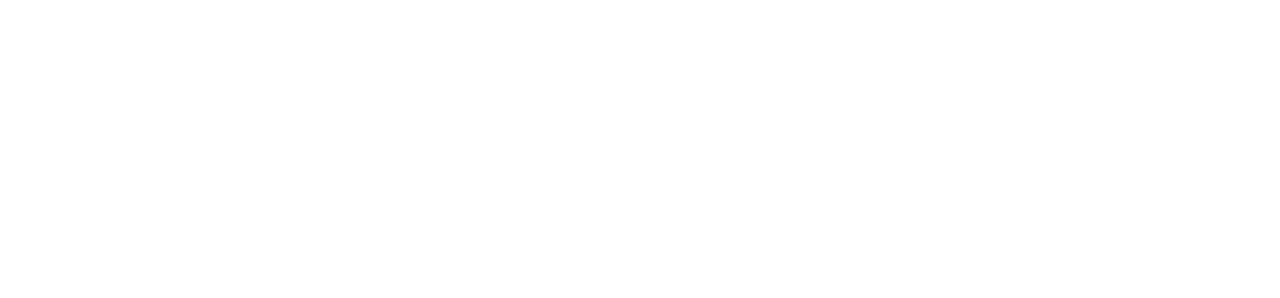
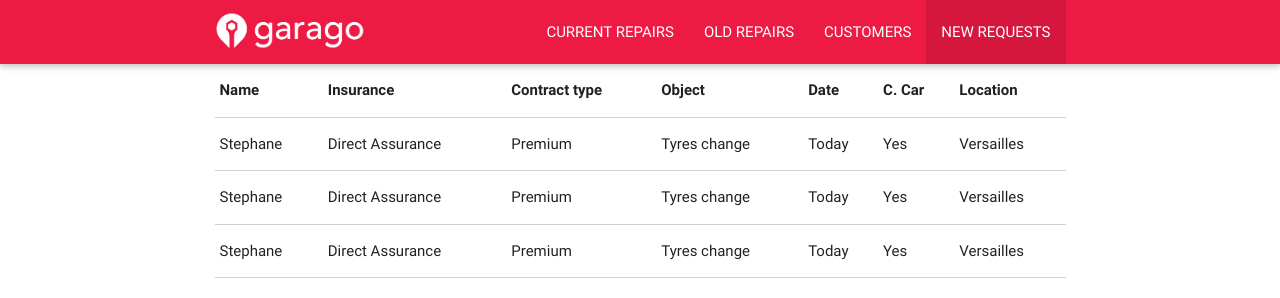
Before and after one commit to roche-d/dt-2015-web, a plain HTML site: page index.html in a window 1280 px wide. Drawn offline with Linux system fonts and the light colour scheme.

Commit message:
basic layout

```diff
--- /dev/null
+++ b/app/style.css
@@ -0,0 +1,14 @@
+
+nav {
+    background-color: #ed1a44;
+}
+
+nav .brand-logo {
+    background-image: url("img/logo-name.png");
+    background-repeat: no-repeat;
+    background-size: contain;
+    background-position-y: 12px;
+    height: 64px;
+    min-width: 100px;
+    width: 150px;
+}
--- a/index.html
+++ b/index.html
@@ -3,12 +3,76 @@
 <head>
     <!--Import materialize.css-->
     <link type="text/css" rel="stylesheet" href="app/bower_components/materialize/dist/css/materialize.min.css"  media="screen,projection"/>
+    <link type="text/css" rel="stylesheet" href="app/style.css">
+    <title>Garago</title>
 
     <!--Let browser know website is optimized for mobile-->
     <meta name="viewport" content="width=device-width, initial-scale=1.0, maximum-scale=1.0, user-scalable=no"/>
 </head>
 
 <body>
+<header>
+    <nav class="top-nav">
+        <div class="container">
+            <div class="nav-wrapper">
+                <a href="#"><div class="brand-logo"></div></a>
+                <ul id="nav-mobile" class="right hide-on-med-and-down">
+                    <li><a href="#">CURRENT REPAIRS</a></li>
+                    <li><a href="#">OLD REPAIRS</a></li>
+                    <li><a href="#">CUSTOMERS</a></li>
+                    <li class="active"><a href="#">NEW REQUESTS</a></li>
+                </ul>
+                </div>
+        </div>
+    </nav>
+</header>
+<main>
+    <div class="container">
+        <table class="bordered hoverable">
+            <thead>
+            <tr>
+                <th>Name</th>
+                <th>Insurance</th>
+                <th>Contract type</th>
+                <th>Object</th>
+                <th>Date</th>
+                <th>C. Car</th>
+                <th>Location</th>
+            </tr>
+            </thead>
+            <tbody>
+            <tr>
+                <td>Stephane</td>
+                <td>Direct Assurance</td>
+                <td>Premium</td>
+                <td>Tyres change</td>
+                <td>Today</td>
+                <td>Yes</td>
+                <td>Versailles</td>
+            </tr>
+            <tr>
+                <td>Stephane</td>
+                <td>Direct Assurance</td>
+                <td>Premium</td>
+                <td>Tyres change</td>
+                <td>Today</td>
+                <td>Yes</td>
+                <td>Versailles</td>
+            </tr>
+            <tr>
+                <td>Stephane</td>
+                <td>Direct Assurance</td>
+                <td>Premium</td>
+                <td>Tyres change</td>
+                <td>Today</td>
+                <td>Yes</td>
+                <td>Versailles</td>
+            </tr>
+            </tbody>
+        </table>
+    </div>
+</main>
+
 <!--Import jQuery before materialize.js-->
 <script type="text/javascript" src="app/bower_components/jquery/dist/jquery.min.js"></script>
 <script type="text/javascript" src="app/bower_components/materialize/dist/js/materialize.min.js"></script>
```
Also changed, not shown: app/img/logo-name.png (added).
